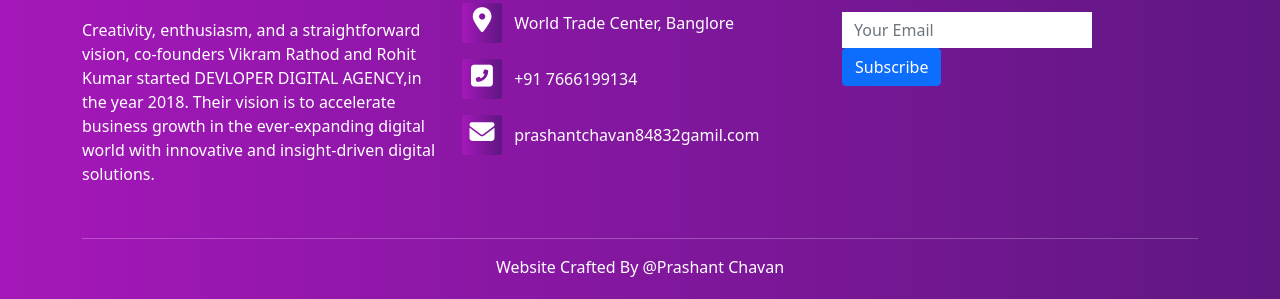
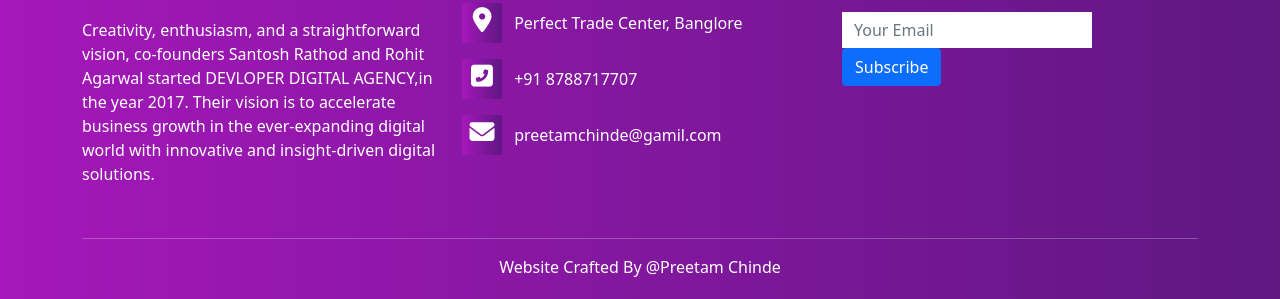
Before and after one commit to prem1601/Marketing-Website, a plain HTML site: page index.html in a window 1280 px wide. Shown: the part 3067-3366 px from the top of the page. Drawn offline with nearby package versions, Linux system fonts and the light colour scheme.

Commit message:
Minor changes

```diff
--- a/index.html
+++ b/index.html
@@ -165,15 +165,15 @@
                 <div class="row">
                     <div class="col-md-4 footer-box">
                         <img src="assets/demo-logo.png">
-                        <p>Creativity, enthusiasm, and a straightforward vision, co-founders Vikram Rathod and Rohit Kumar started DEVLOPER DIGITAL AGENCY,in the year 2018.
+                        <p>Creativity, enthusiasm, and a straightforward vision, co-founders Santosh Rathod and Rohit Agarwal started DEVLOPER DIGITAL AGENCY,in the year 2017.
                             Their vision is to accelerate business growth in the ever-expanding digital world with innovative and insight-driven digital solutions.</p>
                     </div>
 
                     <div class="col-md-4 footer-box">
                         <p><b>CONTACT US</b></p>
-                        <p><i class="fas fa-map-marker-alt"></i> World Trade Center, Banglore</p>
-                        <p><i class="fas fa-phone-square-alt"></i> +91 7666199134</p>
-                        <p><i class="fas fa-envelope"></i> prashantchavan84832gamil.com</p>
+                        <p><i class="fas fa-map-marker-alt"></i> Perfect Trade Center, Banglore</p>
+                        <p><i class="fas fa-phone-square-alt"></i> +91 8788717707</p>
+                        <p><i class="fas fa-envelope"></i> preetamchinde@gamil.com</p>
                     </div>
                     <div class="col-md-4 footer-box">
                         <p><b>SUBSCRIBE NEWSLETTER</b></p>
@@ -182,7 +182,7 @@
                     </div>
                 </div>
                 <hr>
-                <p class="copyright">Website Crafted By @Prashant Chavan</p>
+                <p class="copyright">Website Crafted By @Preetam Chinde</p>
             </div>
         </section>
 
```
